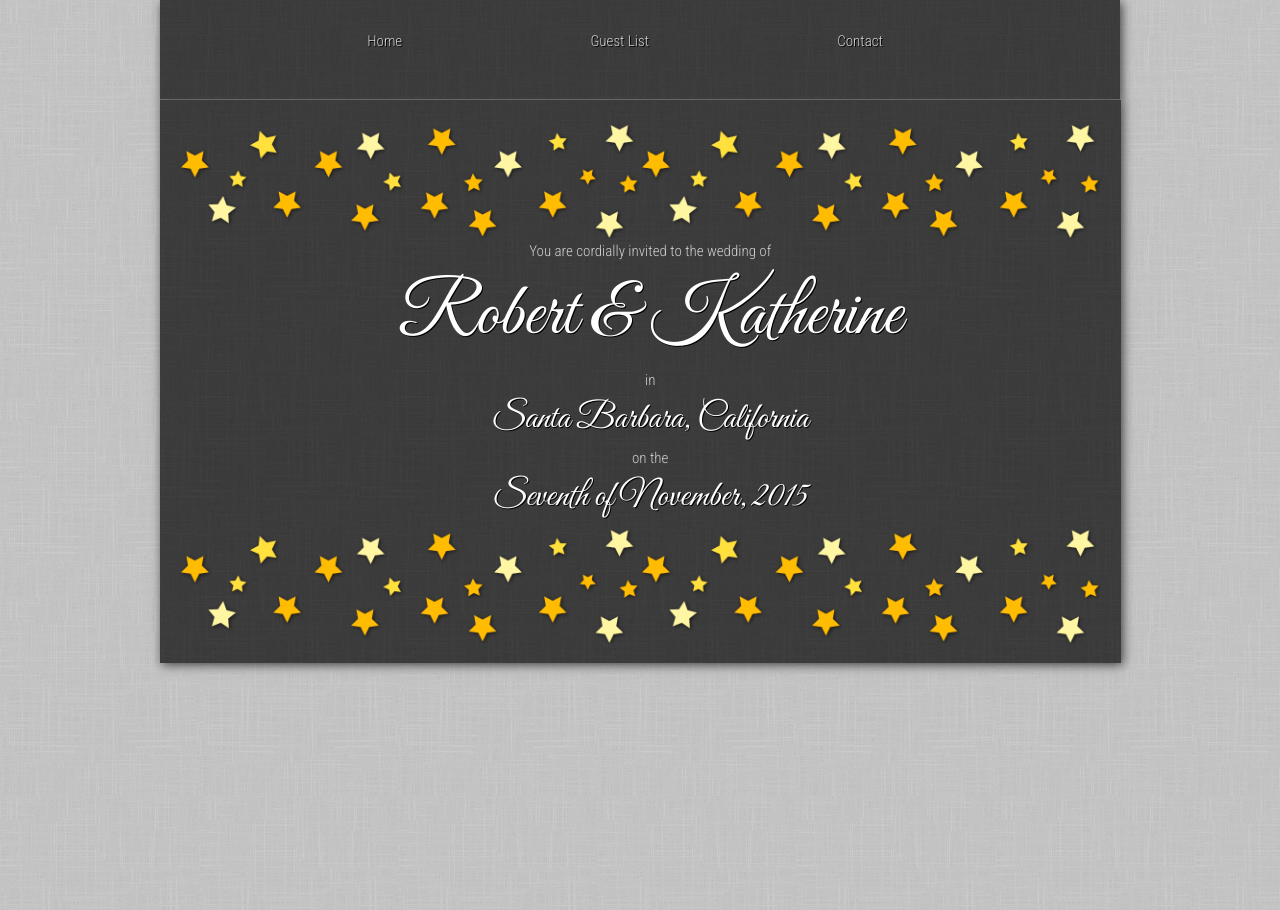
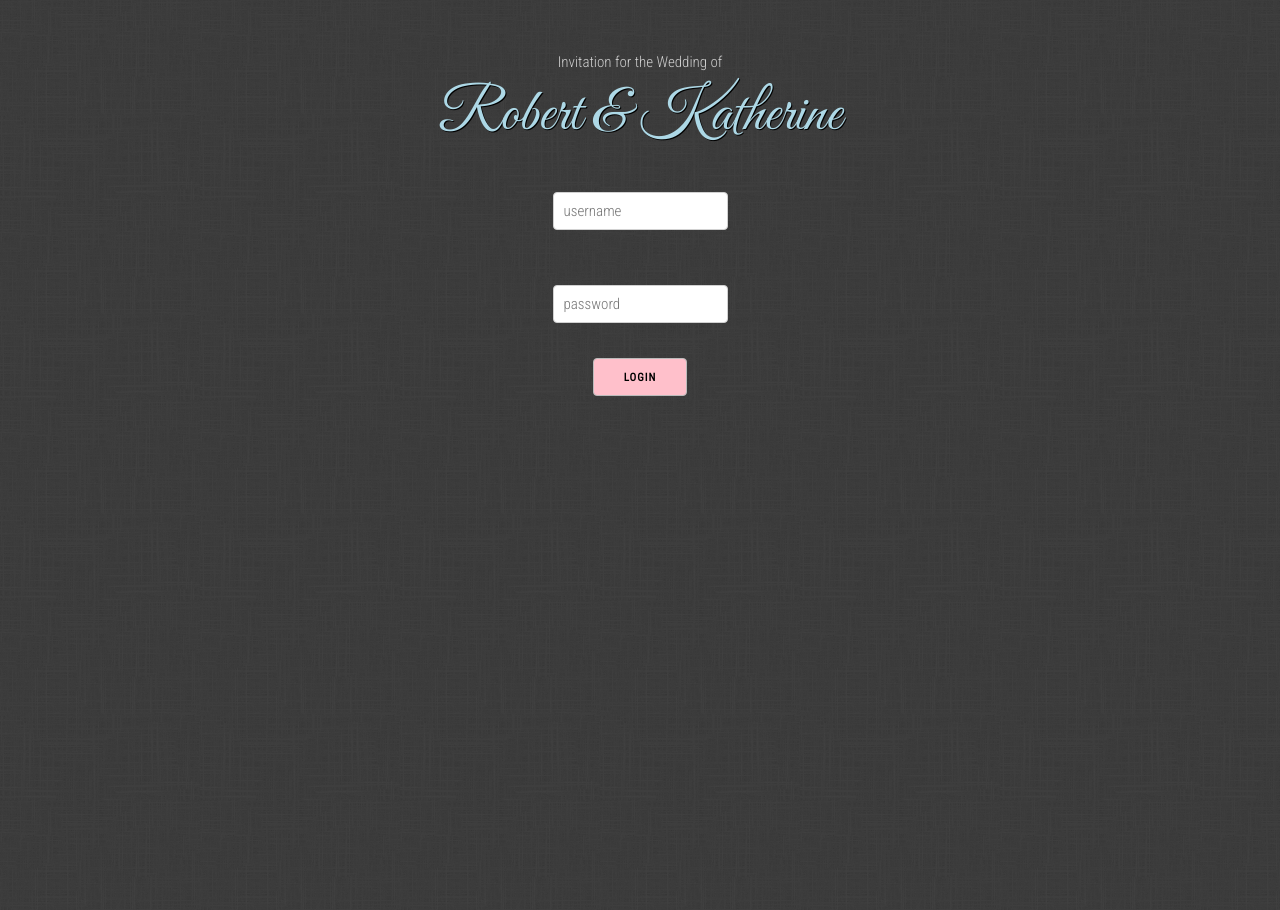
Before and after one commit to keithand/invite, a PHP site: page / in a window 1280 px wide. Run offline with PHP 8.4, Linux system fonts and the light colour scheme; some libraries are stand-ins or nearby versions.

Commit message:
2.0.0
Version 2 includes guest login and the ability to change your RSVP
asynchronously. Enjoy! :)

```diff
--- a/api/index.php
+++ b/api/index.php
@@ -15,7 +15,7 @@
 		$sql = "UPDATE guestlist " .
 				"SET invitationStatus='" . mysql_real_escape_string( $jsonDecode['invitationStatus']) . "' ," .
 				"numOfPeopleComing='" . mysql_real_escape_string( $jsonDecode['numOfPeopleComing']) . "' " .
-				"WHERE id'{$jsonDecode['id']}'";
+				"WHERE id='{$jsonDecode['id']}'";
 
 		$result = mysql_query($sql);
 	} else if ( $_SERVER['REQUEST_METHOD'] == 'GET'){
@@ -72,7 +72,7 @@
 		$statistics['peopleInvited'] = (int) $row -> total;
 
 		//Get number of guests who are not attending
-		$sql = "SELECT SUM('peopleInvited') AS total FROM guestlist where invitationStatus=0";
+		$sql = "SELECT SUM(peopleInvited) AS total FROM guestlist where invitationStatus=0";
 		$dbresult = mysql_query($sql);
 		$row = mysql_fetch_object($dbresult);
 		$statistics['totalGuestDeclined'] = (int) $row -> total;
--- a/css/style.css
+++ b/css/style.css
@@ -1,47 +1,3 @@
-
-/* LOADING PAGE STYLES */
-
-body::after, body::before{
-	height:50vh;
-	width:100%;
-	position:fixed;
-	left:0
-}
-
-body::before{
-	top:0;
-	transform:translateY(-100%);
-}
-
-body::after{
-	bottom:0;
-	transform:translateY(100%);
-}
-
-body.page-is-changing::after, body.page-is-changing::before{
-	transform:translateY(100%);
-}
-
-.cd-loading-bar{
-	position:fixed;
-	height:2px;
-	width:90%;
-}
-
-.cd-loading-bar::before{
-	position:absolute;
-	left:0;
-	top:0;
-	height:100%;
-	width:100%;
-	transform:scaleX(0);
-	transform-origin:left center;
-}
-
-.page-is-changing .cd-loading-bar::before{
-	transform: scaleX(1);
-}
-
 
 body {
 	background-color:#CECECE;
@@ -98,8 +54,12 @@ p{
 
 .navigation ul li{
 	float:left;
-	margin-left:20%;
+	margin-left:15%;
 	margin-top:2%;
+}
+
+#login, #logout{
+	cursor:pointer;
 }
 
 a{
@@ -214,3 +224,48 @@ a:hover{
 	text-decoration:underline;
 	color:#fff;
 }
+
+/*LOGIN OVERLAY*/
+
+#overlay{
+	z-index:10;
+	position:fixed;
+	top:0;
+	left:0;
+	width:100%;
+	height:100%;
+	margin-left:0;
+	background:black;
+	text-align:center;
+	padding-top:50px;
+	background-image:url('../assets/linen.png')
+}
+
+#overlay h1{
+	font-size:4em;
+	color:lightblue;
+}
+
+.loginForm{
+	position:relative;
+}
+
+#overlay input[type='submit']{
+	background:pink;
+	color:black;
+}
+
+#overlay div{
+	margin-top:40px;
+	margin-bottom:20px;
+	color:black;
+}
+
+.feedback{
+	position: fixed;
+    top: -40px;
+    width:100%;
+    background-color:rgba(255,188,0,1);
+    padding: 5px;
+    color:white;
+}
--- a/index.html
+++ b/index.html
@@ -13,12 +13,32 @@
 	<script src="js/script.js"></script>
 </head>
 <body>
+	<div id="overlay">
+	<span>Invitation for the Wedding of</span>
+	<h1>Robert & Katherine</h1>
+	<form class="loginForm">
+		<div>
+			<input type="text" name='username' placeholder='username' value='' class='username' />
+		</div>
+
+		<div>
+			<input type="password" name='password' placeholder='password' value='' class='password' />
+		</div>
+
+		<input type='submit' class='submitLoginInfo' name='submitLoginInfo' value='Login' />
+
+		<div class="responses"></div>
+	</form>
+	</div>
+
 	<div class="container row">
 		<nav class='u-full-width navigation'>
 			<ul>
 				<li><a href="#home">Home</a></li>
 				<li><a href="#guestlist">Guest List</a></li>
 				<li><a href="#contact">Contact</a></li>
+				<li id='login'><span class='auth'>Login</span></li>
+				<li id='logout'><span class='auth'>Logout</span></li>
 			</ul>
 		</nav>
 
--- a/js/script.js
+++ b/js/script.js
@@ -12,15 +12,14 @@ var showHtmlContent = function(url){
 
 var showForm = function(guestInfo, elem){
 	var html = "<form>";
-	html += "<span>I </span>";
+	html += "<span>Will you be attending?  ";
 	html += "<select name='isAccepted'>";
 	html += "<option value=''></option>";
 	html += "<option value='1'>Accept</option>";
 	html += "<option value='0'>Decline</option>";
-	html += "</select>";
-	html += "</span> the invitation. Our party will have </span>";
-	html += "<input type='text' name='numOfPeopleComing' value='' maxlength='2' size='3'/>";
-	html += "<span>people</span>";
+	html += "</select> </span> <br/>";
+	html += "<span> How many guests?  ";
+	html += "<input type='text' name='numOfPeopleComing' value='' maxlength='2' size='3'/></span><br/>";
 	html += "<input type='submit' class='submitForm' name='submitForm' value='RSVP' />";
 	html += "</form>";
 
@@ -74,7 +73,7 @@ var showForm = function(guestInfo, elem){
 
 		//submit form with AJAX
 		$.ajax({
-			url: '../api/',
+			url: 'api/',
 			data: JSON.stringify(data),
 			dataType:'json',
 			contentType: 'charset=utf-8',
@@ -97,12 +96,11 @@ var refreshGuestData = function(){
 	var updatedStart = 0;
 
 	$.ajax({
-		url:"../api/?start=" + updatedStart + "&max=" + updatedMax,
+		url:"api/?start=" + updatedStart + "&max=" + updatedMax,
 		dataType:'json',
 		accepts: 'appication/json'
 	}).done(function(data, textStatus, jqXHR){
 		//Update the statistics
-		console.log("the ajax call in refreshGuestData is working.")
 		$('#totalGuestComing .value').html(data.statistics.totalGuestComing);
 
 		// Get all the guest container
@@ -114,7 +112,7 @@ var refreshGuestData = function(){
 			guestProfileContainer.html(html);
 
 			//update wording of the link
-			var $formLink = $(elem).find('.showFormLink');
+			var $formLink = $(elem).find(".showFormLink");
 
 			if(oneGuest.invitationStatus === null){
 				$formLink.html('RSVP');
@@ -165,8 +163,8 @@ var showGuestListContent = function(){
 	var jQueryStatisticsContainer = $('#statistics');
 	var jQueryGuestListContainer = $('#guestlist');
 
-	jQuery.ajax({
-		url: '../api/?start=' + start + '&max=' + max,
+	$.ajax({
+		url: 'api/?start=' + start + '&max=' + max,
 		dataType: 'json',
 		accepts: 'application/json'
 	}).done(function(data, textStatus, jqXHR){
@@ -214,7 +212,7 @@ var showGuestListContent = function(){
 		ev.preventDefault();
 
 		$.ajax({
-			url: '../api/?start=' + start + '&max=' + max,
+			url: 'api/?start=' + start + '&max=' + max,
 			dataType: 'json',
 			accepts: 'application/json'
 		}).done(function(data, textStatus, jqXHR){
@@ -265,7 +263,7 @@ var showGuestListContent = function(){
 			html += "<div class='rsvpLink'>";
 
 			if(oneGuest.invitationStatus === null){
-				html += "<a class'showFormLink'>RSVP</a>";
+				html += "<a class='showFormLink'>RSVP</a>";
 			} else {
 				html += "<a class='showFormLink'>Update RSVP</a>"
 			}
@@ -278,7 +276,7 @@ var showGuestListContent = function(){
 			//append the active html to display each guest
 			jQueryGuestListContainer.append($html);
 
-			var $showFormLink = $html.find('.showFormLink');
+			var $showFormLink = $html.find(".showFormLink");
 			$showFormLink.data('guest', oneGuest);
 
 			//Attach event handler
@@ -317,19 +315,19 @@ var createGuestInfoHTML = function(oneGuest){
 	};
 
 	if(oneGuest.invitationStatus === null){
-		html += "<p>Not yet responded.</p>";
+		html += "<p class='status'>No response</p>";
 	} else if (oneGuest.invitationStatus == 1){
 
-		var plural = 'people';
+		var plural = 'attendees';
 
 		if(oneGuest.numOfPeopleComing == 1){
-			plural = 'person';
+			plural = 'attendee';
 		}
 
-		html += "<p>Accepted. <br/>" + oneGuest.numOfPeopleComing +
-		" " + plural + " coming.</p>"
+		html += "<p class='status'>Accepted <br/>" + oneGuest.numOfPeopleComing +
+		" " + plural + "</p>"
 	} else {
-		html += "<p>Declined</p>"
+		html += "<p class='status'>Declined</p>"
 	}
 
 	return html;
@@ -349,5 +347,65 @@ $(window).on("hashchange", function(){
 });
 
 $('document').ready(function(){
+	var $loginLink = $('#login');
+	var $overlay = $('#overlay');
+	var $username = $('.loginForm .username');
+	var $password = $('.loginForm .password');
+	var $logoutLink = $('#logout');
+
+
+	$loginLink.on('click', function(ev){
+		if($overlay.is(':visible')){
+			$overlay.hide();
+			showHtmlContent('home.html');
+		} else {
+			$username.val('');
+			$password.val('');
+			$overlay.show();
+		}
+	});
+
+
+	$('#logout').on('click', function(ev){
+		$.ajax({
+			url:'api/logout.php'
+			}).done(function(data,textStatus, jqXHR){
+				$logoutLink.hide();
+				$loginLink.show();
+				showHtmlContent();
+				$username.val('');
+				$password.val('');
+				$overlay.show();
+			});
+	});
+
+	$('.submitLoginInfo').on('click', function(ev){
+		ev.preventDefault();
+		ev.stopPropagation();
+
+		var data = {
+			username: $username.val(),
+			password: $password.val()
+		};
+
+		$.ajax({
+			url:'api/login.php',
+			data:data,
+			type:'post'
+		}).done(function(data, textStatus, jqXHR){
+			//close form
+			$overlay.hide();
+
+			$loginLink.hide();
+			$logoutLink.show();
+
+			if(window.location.hash == '#guestList'){
+				//load guestlist page
+				showGuestListContent();
+			}
+		}).fail(function(jqXHR, textStatus, errorThrown){
+			$('.loginForm').append("<div class='feedback'>" + jqXHR.responseText + "</div>");
+		});
+	});
 	$(window).trigger('hashchange');
 });
```
Also changed, not shown: other parts of css/style.css (+51 -1 lines), api/login.php (added, +29 -0 lines), api/logout.php (added, +7 -0 lines).
